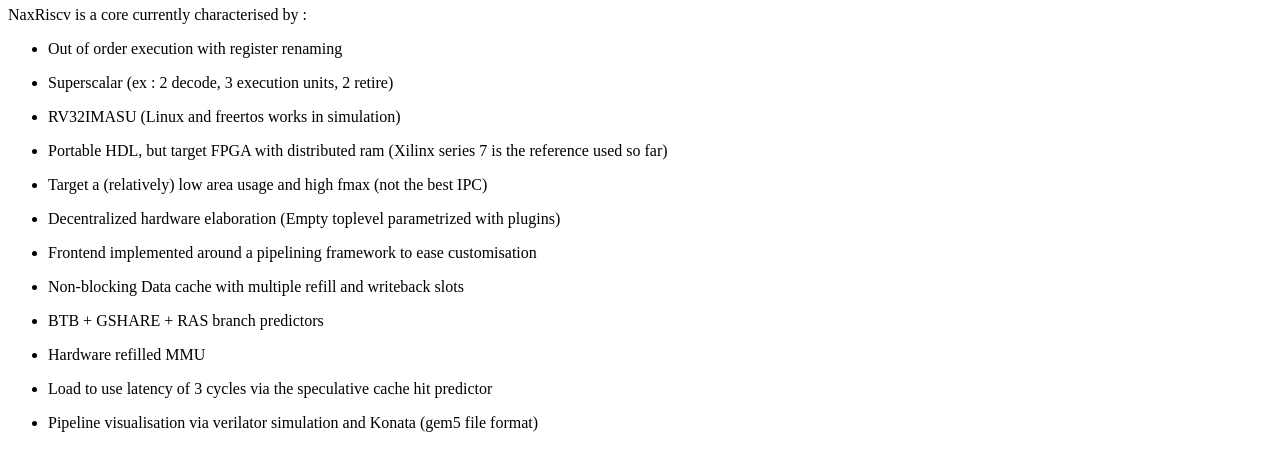
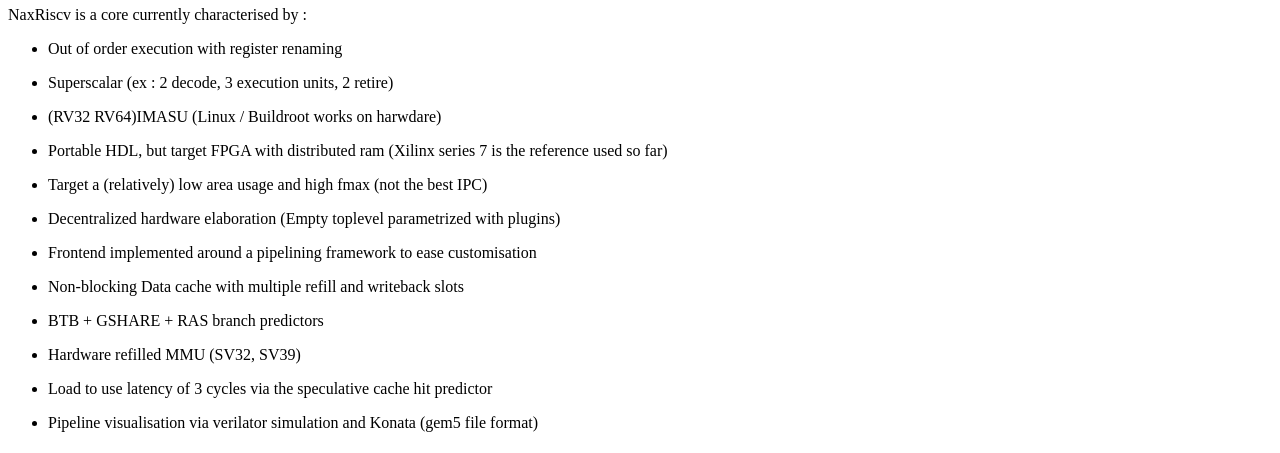
Before and after one commit to SpinalHDL/NaxRiscv-Rtd, a Sphinx documentation site: the page built from source/NaxRiscv/introduction/naxriscv.rst, in a window 1280 px wide. Shown: the part 1012-1465 px from the top of the page. Built offline with Sphinx 7.4.7 and the Read the Docs theme 2.0.0, drawn with Linux system fonts in a browser that asks for light colours.

Commit message:
Update naxriscv.rst

```diff
--- a/source/NaxRiscv/introduction/naxriscv.rst
+++ b/source/NaxRiscv/introduction/naxriscv.rst
@@ -9,14 +9,14 @@
 
 - Out of order execution with register renaming
 - Superscalar (ex : 2 decode, 3 execution units, 2 retire)
-- RV32IMASU (Linux and freertos works in simulation)
+- (RV32 RV64)IMASU (Linux / Buildroot works on harwdare)
 - Portable HDL, but target FPGA with distributed ram (Xilinx series 7 is the reference used so far)
 - Target a (relatively) low area usage and high fmax (not the best IPC)
 - Decentralized hardware elaboration (Empty toplevel parametrized with plugins)
 - Frontend implemented around a pipelining framework to ease customisation
 - Non-blocking Data cache with multiple refill and writeback slots
 - BTB + GSHARE + RAS branch predictors
-- Hardware refilled MMU
+- Hardware refilled MMU (SV32, SV39)
 - Load to use latency of 3 cycles via the speculative cache hit predictor
 - Pipeline visualisation via verilator simulation and Konata (gem5 file format)
 
```
